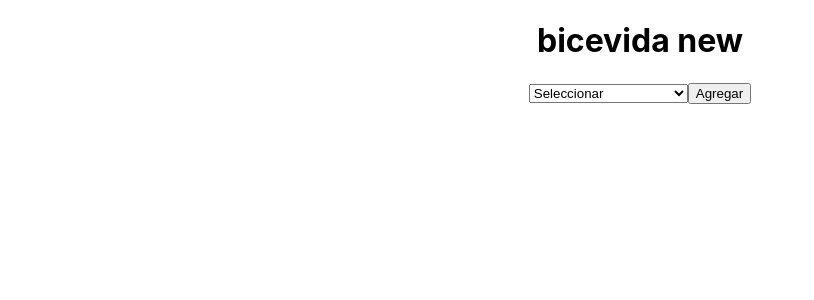
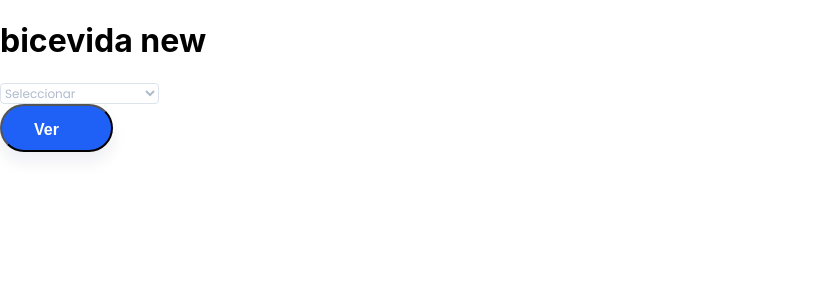
Before and after one commit to wotanCode/Bicevida-seguros-lab-2021, a React (Create React App) app: page / in a window 1280 px wide. Shown: the top 300 px of the page, without its empty margins (0-814 px from the left). Built offline with nearby package versions, Linux system fonts and the light colour scheme.

Commit message:
feat/avanzando en el css

```diff
--- a/src/css/App.css
+++ b/src/css/App.css
@@ -1,38 +1,47 @@
-.App {
+/* .App {
   text-align: center;
+} */
+.selectstyle {
+  background: #ffffff;
+  border: 1px solid #dde3ed;
+  box-sizing: border-box;
+  border-radius: 4px;
+  /*text*/
+  font-family: Poppins;
+  font-weight: 500;
+  font-size: 12px;
+  line-height: 16px;
+  color: #afbacc;
+}
+.selectstyle:focus {
+  background: #ffffff;
+  border: 2px solid #1f61f7;
+  box-sizing: border-box;
+  border-radius: 4px;
+  /*text*/
+  font-family: Poppins;
+  font-weight: 500;
+  font-size: 12px;
+  line-height: 16px;
+  color: #1f61f7;
+}
+.selectstyle:focus option{
+  color: black;
 }
 
-.App-logo {
-  height: 40vmin;
-  pointer-events: none;
+.buttonSeguro {
+  display: flex;
+  flex-direction: row;
+  padding: 8px 32px;
+  width: 113px;
+  height: 48px;
+  background: #1f61f7;
+  box-shadow: 0px 10px 16px rgba(18, 25, 84, 0.07);
+  border-radius: 1000px;
+  /*texto*/
+  font-weight: bold;
+  font-size: 16px;
+  line-height: 32px;
+  text-align: center;
+  color: #ffffff;
 }
-
-@media (prefers-reduced-motion: no-preference) {
-  .App-logo {
-    animation: App-logo-spin infinite 20s linear;
-  }
-}
-
-.App-header {
-  background-color: #282c34;
-  min-height: 100vh;
-  display: flex;
-  flex-direction: column;
-  align-items: center;
-  justify-content: center;
-  font-size: calc(10px + 2vmin);
-  color: white;
-}
-
-.App-link {
-  color: #61dafb;
-}
-
-@keyframes App-logo-spin {
-  from {
-    transform: rotate(0deg);
-  }
-  to {
-    transform: rotate(360deg);
-  }
-}
--- a/src/css/index.css
+++ b/src/css/index.css
@@ -6,8 +6,3 @@ body {
   -webkit-font-smoothing: antialiased;
   -moz-osx-font-smoothing: grayscale;
 }
-
-code {
-  font-family: source-code-pro, Menlo, Monaco, Consolas, 'Courier New',
-    monospace;
-}
--- /dev/null
+++ b/src/css/seguroCard.css
@@ -0,0 +1,34 @@
+
+@import url('https://fonts.googleapis.com/css2?family=Poppins&display=swap');
+
+.cardSeguro {
+  width: 328px;
+  height: 272px;
+  background: #ffffff;
+  border: 1px solid #dde3ed;
+  border-radius: 8px;
+}
+.cardSeguro img {
+  width: 328px;
+  height: 192px;
+}
+.cardSeguro h2 {
+  width: 216px;
+  height: 24px;
+  font-family: Poppins;
+  font-weight: bold;
+  font-size: 16px;
+  line-height: 24px;
+  letter-spacing: -0.2px;
+  color: #060b25;
+}
+.cardSeguro p {
+  width: 51px;
+  height: 24px;
+  font-family: Poppins;
+  font-weight: normal;
+  font-size: 14px;
+  line-height: 24px;
+  letter-spacing: -0.2px;
+  color: #58606e;
+}
--- a/src/js/App.js
+++ b/src/js/App.js
@@ -1,9 +1,9 @@
 //React
-import React, { useState, useEffect, useCallback} from "react";
+import React, { useState } from "react";
 //css
 import "../css/App.css";
-//URL API
-const URLapi = "https://dn8mlk7hdujby.cloudfront.net/interview/insurance/";
+//Componentes importados
+import { SeguroCard } from "./components/SeguroCard";
 
 function App() {
   //Lista de seguros disponibles
@@ -19,68 +19,26 @@ function App() {
   //State para el button del seguro, se modifiara cuando se haga click en el button
   const [buttonSeguroSelected, setButtonSeguroSelected] = useState(0);
 
-
-
-
-  //Componente para la carta del seguro
-  const SeguroCard = (props) => {
-    //Aqui se guarda el seguro extraido del fetch
-    const [seguro, setSeguro] = useState();
-
-    //funcion Connexion al endpoint
-    const fetchseguro = async (idseguro) => {
-      await fetch(`${URLapi}${idseguro}`, {
-        method: "GET",
-      })
-        .then((response) => {
-          return response.json();
-        })
-        .then((data) => {
-          setSeguro(data);
-        })
-        //mostrarnos un error en caso de que lo tuvieramos
-        .catch((err) => console.log("Muestro error -->", err));
-    };
-
-    //Conectando a la API apenas se inicie el componente
-    useEffect(() => {
-      fetchseguro(props.buttonSeguroSelected);
-    }, [props.buttonSeguroSelected]);
-
-    return <div>{seguro ? (
-      <>
-        <p>{seguro.insurance.name}</p>
-        <p>{seguro.insurance.description}</p>
-        <p>{seguro.insurance.price}</p>
-        <p>{seguro.insurance.image}</p>
-      </>
-      ): null}</div>;
-  };
-
   //Asignamos al estado del select cuando este cambia
   const handleSelectSeguro = (e) => {
     setSeguroIdSelected(e.target.value);
   };
+
   //Asignamos al estado del button cuando este cambia
   const handleButtonSeguro = (e) => {
     e.preventDefault();
     setButtonSeguroSelected(seguroIdSelected);
   };
 
-
-
-
-
-
-
   return (
-    <div className="App">
+    <main className="App">
       <h1>bicevida new</h1>
       <form>
         <select
           onChange={handleSelectSeguro}
           name="seguro"
           value={seguroIdSelected}
+          className="selectstyle"
         >
           {seguroLista.map((seguro, index) => (
             <option key={index} value={seguro.value} disabled={seguro.disabled}>
@@ -88,14 +46,18 @@ function App() {
             </option>
           ))}
         </select>
-        <button type="Submit" onClick={(e) => handleButtonSeguro(e)}>
-          Agregar
+        <button
+          className="buttonSeguro"
+          type="Submit"
+          onClick={(e) => handleButtonSeguro(e)}
+        >
+          Ver
         </button>
       </form>
       {buttonSeguroSelected ? (
         <SeguroCard buttonSeguroSelected={buttonSeguroSelected} />
       ) : null}
-    </div>
+    </main>
   );
 }
 
--- /dev/null
+++ b/src/js/components/SeguroCard.js
@@ -0,0 +1,47 @@
+import React, { useState, useEffect } from "react";
+//css
+import "../../css/seguroCard.css";
+//URL API
+import { URLAPI } from "../config/";
+
+//Componente para la carta del seguro
+export const SeguroCard = (props) => {
+  //Aqui se guarda el seguro extraido del fetch
+  const [seguro, setSeguro] = useState();
+
+  //funcion Connexion al endpoint
+  const fetchseguro = async (idseguro) => {
+    await fetch(`${URLAPI}${idseguro}`, {
+      method: "GET",
+    })
+      .then((response) => {
+        return response.json();
+      })
+      .then((data) => {
+        setSeguro(data);
+      })
+      //mostrarnos un error en caso de que lo tuvieramos
+      .catch((err) => console.log("Muestro error -->", err));
+  };
+
+  //Conectando a la API apenas se inicie el componente
+  useEffect(() => {
+    fetchseguro(props.buttonSeguroSelected);
+  }, [props.buttonSeguroSelected]);
+  return (
+    <div>
+      {seguro ? (
+        <div className="cardSeguro" >
+          <img src={seguro.insurance.image} alt='imagen del seguro'/>
+          <h2>{seguro.insurance.name}</h2>
+
+
+          <p>{seguro.insurance.description}</p>
+
+
+          <p>{seguro.insurance.price}</p>
+        </div>
+      ) : null}
+    </div>
+  );
+};
--- /dev/null
+++ b/src/js/config/index.js
@@ -0,0 +1,2 @@
+//Se crea una constante con la URL de la api que permite mejor exportacion en caso de otros fetch
+export const URLAPI = "https://dn8mlk7hdujby.cloudfront.net/interview/insurance/"
```
